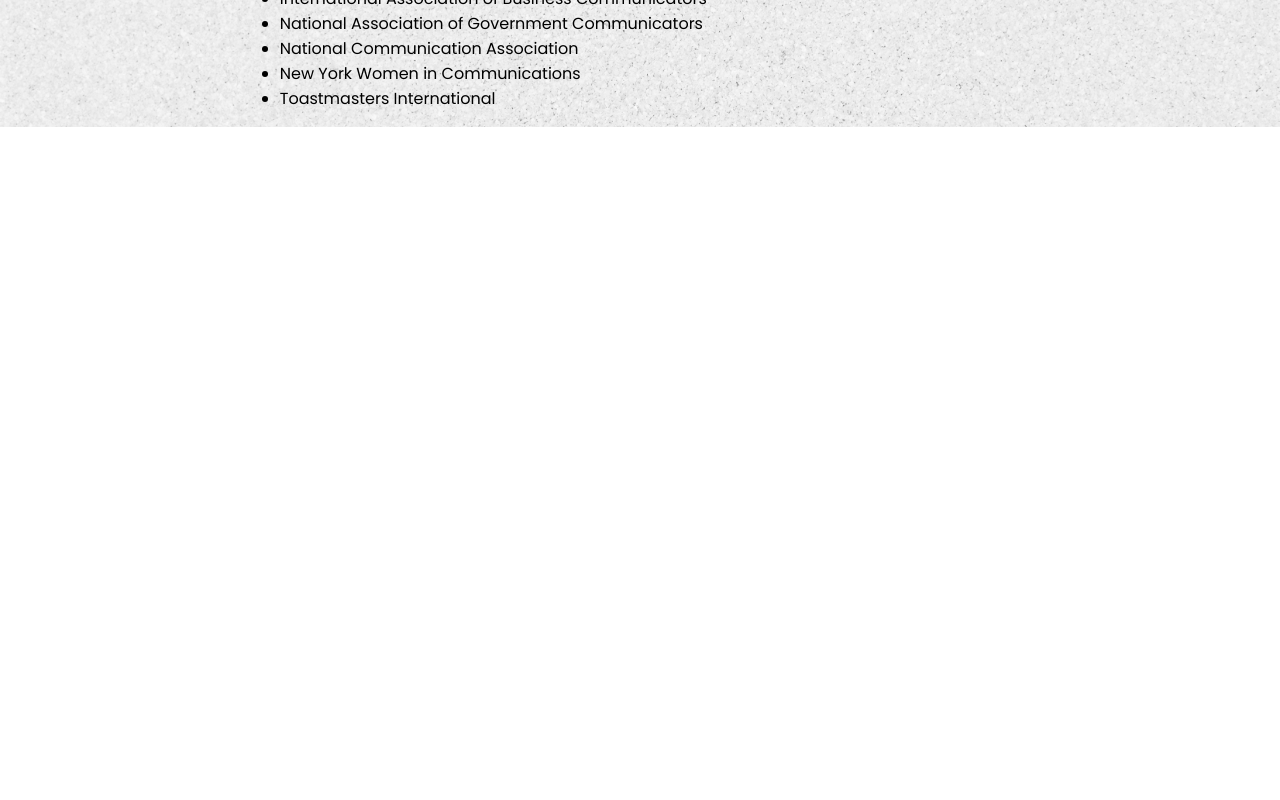
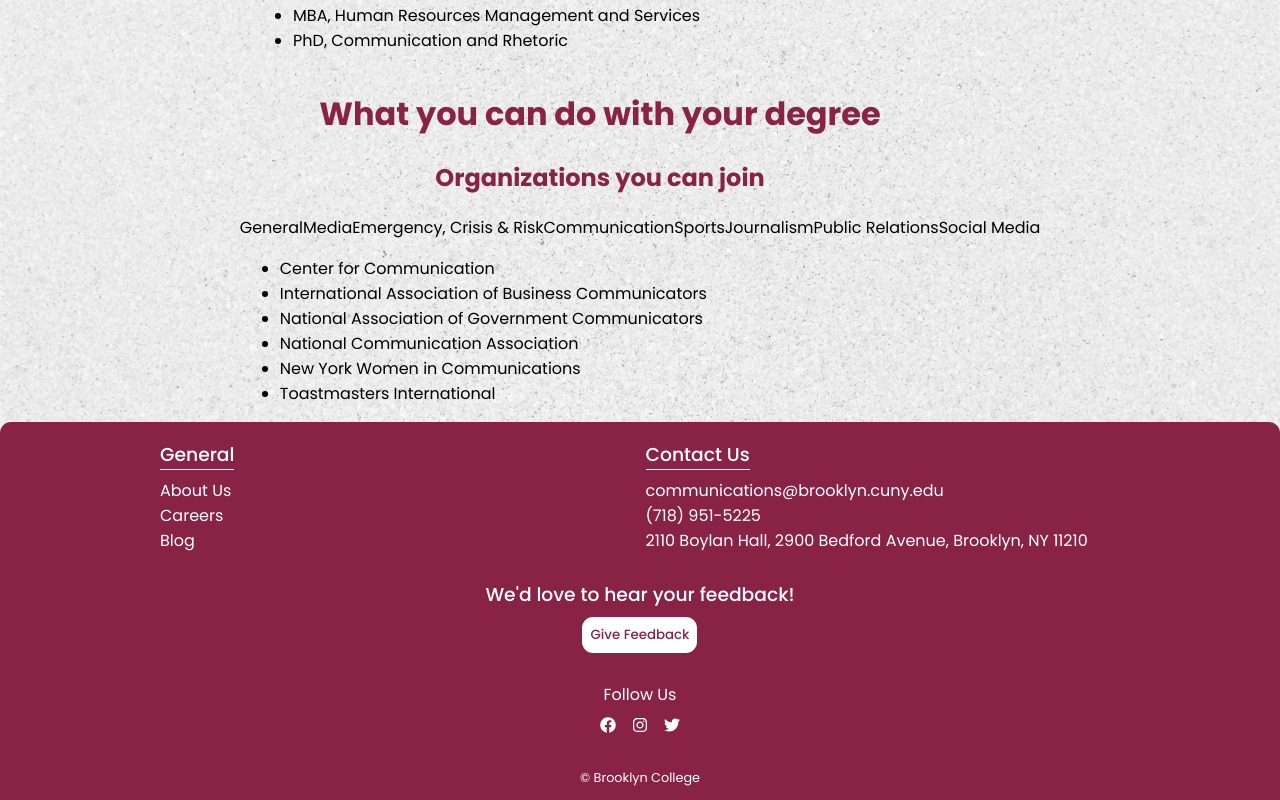
Before and after one commit to AliFares02/BC-SuccessGuide, a React (Vite) app in the folder client/: page / in a window 1280 px wide. Shown: the part 2237-3037 px from the top of the page. Before the commit the page ends 2364 px from the top, so only its background shows below. Built offline with nearby package versions, Linux system fonts and the light colour scheme.

Commit message:
Added footer & laid out more dashboard content groundwork

```diff
--- a/client/src/App.css
+++ b/client/src/App.css
@@ -233,3 +233,101 @@ body {
 .outlook-stats-section b {
   color: rgb(136, 35, 70);
 }
+
+/* Footer stlying */
+.footer-container {
+  display: flex;
+  flex-direction: column;
+  justify-content: center;
+  align-items: center;
+  width: 100%;
+  background-color: rgb(136, 35, 70);
+  color: white;
+  border-top-left-radius: 0.7rem;
+  border-top-right-radius: 0.7rem;
+}
+.main-footer-content {
+  display: grid;
+  grid-template-columns: repeat(auto-fit, minmax(200px, 1fr));
+  gap: 0.7rem;
+  width: 75%;
+  margin-bottom: 0.5rem;
+}
+.main-footer-content h3 {
+  font-weight: 500;
+  margin-bottom: 0.5rem;
+  border-bottom: 1px solid white;
+  width: fit-content;
+}
+
+.main-footer-content div {
+  display: flex;
+  flex-direction: column;
+}
+.main-footer-content ul {
+  list-style: none;
+  padding: 0;
+  margin: 0;
+}
+.main-footer-content ul li a {
+  text-decoration: none;
+  color: white;
+  transition: opacity 0.2s ease-in-out;
+}
+
+.main-footer-content ul li a:hover {
+  opacity: 0.5;
+}
+
+.user-feedback-container {
+  display: flex;
+  flex-direction: column;
+  justify-content: center;
+  align-items: center;
+}
+.user-feedback-container h3 {
+  font-weight: 500;
+  margin-bottom: 0.5rem;
+}
+
+.user-feedback-container button {
+  padding: 0.5rem;
+  font-family: "Poppins";
+  font-weight: 500;
+  text-align: center;
+  color: rgb(136, 35, 70);
+  background-color: white;
+  border-radius: 0.7rem;
+  border: none;
+  margin-bottom: 0.5rem;
+  cursor: pointer;
+  transition: background-color 0.2s ease-in-out, color 0.2s ease-in-out,
+    outline 0.2s ease-in-out;
+}
+
+.user-feedback-container button:hover {
+  background-color: rgb(136, 35, 70);
+  color: white;
+  outline: 1.5px solid white;
+}
+
+.handles-container {
+  display: flex;
+  flex-direction: column;
+  justify-content: center;
+  align-items: center;
+}
+
+.handles-container h4 {
+  font-weight: 400;
+  margin-bottom: 0.5rem;
+}
+
+.handles {
+  margin-bottom: 1rem;
+}
+
+.handles svg:nth-child(2),
+.handles svg:nth-child(3) {
+  margin-left: 1rem;
+}
--- a/client/src/App.jsx
+++ b/client/src/App.jsx
@@ -2,6 +2,7 @@ import "./App.css";
 import { Routes, Route } from "react-router-dom";
 import Navbar from "./components/Navbar";
 import Dashboard from "./pages/Dashboard";
+import Footer from "./components/Footer";
 
 function App() {
   return (
@@ -10,6 +11,7 @@ function App() {
       <Routes>
         <Route path="/" element={<Dashboard />} />
       </Routes>
+      <Footer />
     </div>
   );
 }
--- /dev/null
+++ b/client/src/components/Footer.jsx
@@ -0,0 +1,48 @@
+import React from "react";
+import { FaInstagram, FaFacebook, FaTwitter } from "react-icons/fa";
+
+function Footer() {
+  return (
+    <div className="footer-container">
+      <div className="main-footer-content">
+        <div>
+          <h3>General</h3>
+          <ul>
+            <li>
+              <a href="#">About Us</a>
+            </li>
+            <li>
+              <a href="#">Careers</a>
+            </li>
+            <li>
+              <a href="#">Blog</a>
+            </li>
+          </ul>
+        </div>
+        <div>
+          <h3>Contact Us</h3>
+          <ul>
+            <li>communications@brooklyn.cuny.edu</li>
+            <li>(718) 951-5225</li>
+            <li>2110 Boylan Hall, 2900 Bedford Avenue, Brooklyn, NY 11210</li>
+          </ul>
+        </div>
+      </div>
+      <div className="user-feedback-container">
+        <h3>We'd love to hear your feedback!</h3>
+        <button>Give Feedback</button>
+      </div>
+      <div className="handles-container">
+        <h4>Follow Us</h4>
+        <div className="handles">
+          <FaFacebook />
+          <FaInstagram />
+          <FaTwitter />
+        </div>
+      </div>
+      <p style={{ fontSize: ".8rem" }}>&#169; Brooklyn College</p>
+    </div>
+  );
+}
+
+export default Footer;
--- a/client/src/pages/Dashboard.jsx
+++ b/client/src/pages/Dashboard.jsx
@@ -91,6 +91,17 @@ function Dashboard() {
           </p>
         </div>
       </div>
+      <div>
+        <h2>My Academic & Career Tracker</h2>
+        {/* a div that shows the current course schedule as well as the pathways checklist items that the student marked off as 'doing' */}
+      </div>
+      <div>
+        {/* make college life, expand your horizons, pathway to success be cards and once clicked will take them to pathways page, change pathways name to something more generic rather than college specific.  */}
+        <h2>Get the Tools to Jumpstart Your Future in CASD</h2>
+        <div className="thumbnail-card">College Life</div>
+        <div className="thumbnail-card">Expand Your Horizons</div>
+        <div className="thumbnail-card">Pathway to Success</div>
+      </div>
       <div className="alumni-container">
         <h1>Alumni Destinations: Careers & Grad programs</h1>
         <div className="alumni-sub-container">
```
